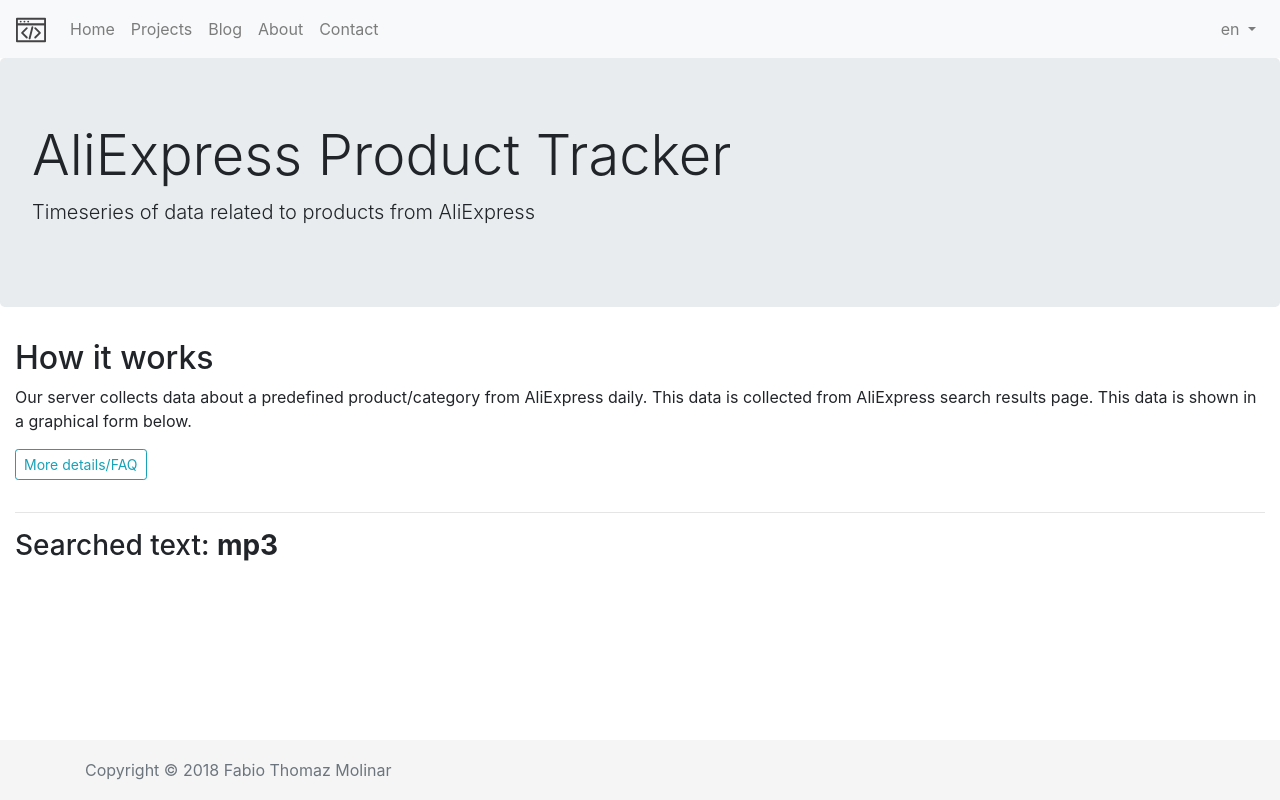
After one commit to fabiomolinar/website, a Django app: page /projects/ali/tracker/ in a window 1280 px wide. The commit adds this page. Run offline with Django 3.2, Linux system fonts and the light colour scheme; data that the repository does not hold is empty; parts of the project's set-up code (start-up, migrations or seed data) failed here and were passed over; some libraries are stand-ins or nearby versions.

Commit message:
Started adding the tracker view.

```diff
--- a/website/ali/models.py
+++ b/website/ali/models.py
@@ -8,6 +8,7 @@
 from django.contrib.postgres import fields as postgres_fields
 from django.utils.translation import gettext as _
 from django.utils import timezone
+from django.conf import settings
 
 class SearchManager(models.Manager):
     """Manager with table-wide methods for the general search type results class"""
@@ -48,22 +49,41 @@
             (True, True) if listened for empty results payload
         """
         import select
-        from django.db import connection as conn
-        with conn.cursor() as curs:
-            curs.execute("LISTEN ali_search;")
-            timeout = timezone.now() + timezone.timedelta(0, search_timeout)
-            while timezone.now() < timeout:
-                time_diff = timeout - timezone.now()
-                if select.select([conn], [], [], float(time_diff.seconds)) == ([], [], []):
-                    return False, None
+        import psycopg2
+        import psycopg2.extensions
+
+        from django.conf import settings
+
+        db_data = settings.DATABASES['ali']
+        listened = None
+        returned_empty = None
+
+        conn = psycopg2.connect(dbname=db_data['NAME'], user=db_data['USER'], password=db_data['PASSWORD'], host=db_data['HOST'], port=db_data['PORT'])
+        conn.set_isolation_level(psycopg2.extensions.ISOLATION_LEVEL_AUTOCOMMIT)
+        curs = conn.cursor()
+        curs.execute("LISTEN ali_search;")
+
+        timeout = timezone.now() + timezone.timedelta(0, search_timeout)
+        while timezone.now() < timeout:
+            time_diff = timeout - timezone.now()
+            if select.select([conn], [], [], float(time_diff.seconds)) == ([], [], []):
+                listened = False
+                timeout = timezone.now()
+            else:
                 conn.poll()
                 while conn.notifies:
                     notify = conn.notifies.pop(0)
                     if notify.payload == search_text:
-                        return True, False
+                        listened = True
+                        returned_empty = False
+                        timeout = timezone.now()
                     if notify.payload == 'search request returned empty':
-                        return True, True
-        return False, None
+                        listened = True
+                        returned_empty = True
+                        timeout = timezone.now()
+        curs.close()
+        conn.close()
+        return listened, returned_empty
 
 class Search(models.Model):
     """Data returned from crawling a search results page from Ali"""
@@ -141,3 +161,29 @@
         if scrapyd_request.status_code == 200:
             return True
         return False
+
+class TrackerManager(models.Manager):
+    """Tracker manager"""
+
+    def get_current_search(self):
+        """Function to define which text is to be used for the tracker"""
+
+        text_to_search = "mp3"
+        if settings.ALI_DEFAULT_TRACKER:
+            text_to_search = settings.ALI_DEFAULT_TRACKER
+        # Get new value if one is defined on the DB
+        query = self.order_by('-id')
+        if query.count() != 0:
+            text_to_search = query[0].search_text
+        return text_to_search
+
+class Tracker(models.Model):
+    """
+    DB to keep track of item currently being used to feed the tracker view
+    and to store which ones have been used before.
+    """
+
+    objects = TrackerManager()
+
+    search_text = models.TextField(verbose_name="text used on the search query")
+    date_created = models.DateTimeField(verbose_name="date created", auto_now_add=True)
--- a/website/ali/static/ali/script.js
+++ b/website/ali/static/ali/js/search.js
@@ -1,4 +1,4 @@
-var _ali = (function(toast){
+var _aliSearch = (function(toast){
     // Initialization
     window.onload = function(){
         $('[data-toggle="tooltip"]').tooltip();
--- /dev/null
+++ b/website/ali/static/ali/js/tracker.js
@@ -0,0 +1,33 @@
+var _aliTracker = (function(){
+    let spinner = $("#results_spinner");
+    let trackerForm = $("#form_request");
+    window.onload = function(){
+        spinner.removeClass("d-none");
+        trackerForm.submit();
+    }
+
+    trackerForm.submit(function(e){
+        e.preventDefault();
+        e.stopPropagation();
+        spinner.removeClass("d-none");
+
+        let formData = {
+            'search_text': $('input[name=search_text]').val(),
+            'csrfmiddlewaretoken': $('input[name=csrfmiddlewaretoken]').val()
+        }
+
+        $.ajax({
+            type: 'POST',
+            url: trackerForm.attr("action"),
+            data: formData,
+            dataType: 'json',
+            encode: true
+        }).done(function(data, textStatus, jqXHR){
+
+        }).fail(function(jqXHR, textStatus, errorThrown){
+
+        }).always(function(data){
+            spinner.addClass("d-none");
+        });
+    });
+})();
--- a/website/ali/templates/ali/search.html
+++ b/website/ali/templates/ali/search.html
@@ -163,5 +163,5 @@
 {% block scripts %}
     <!-- Toastr -->
     <script src="https://cdnjs.cloudflare.com/ajax/libs/toastr.js/latest/toastr.min.js"></script>
-    <script src="{% static 'ali/script.js' %}"></script>
+    <script src="{% static 'ali/js/search.js' %}"></script>
 {% endblock scripts %}
--- /dev/null
+++ b/website/ali/templates/ali/tracker.html
@@ -0,0 +1,70 @@
+{% extends "base/base.html" %}
+{% load i18n %}
+{% load static %}
+
+{% block title %}
+    Contact
+{% endblock title %}
+{% block description %}
+    <meta name="description" content="{% blocktrans %}Tracking data of products from AliExpress{% endblocktrans %}" />
+{% endblock description%}
+{% block keywords %}
+    <meta name="keywords" content="{% blocktrans %}AliExpress, Data, Statistics, Summary, Automatic{% endblocktrans %}" />
+{% endblock keywords%}
+{% block head %}
+    <!-- FontAwesome -->
+    <script defer src="https://use.fontawesome.com/releases/v5.6.1/js/all.js" integrity="sha384-R5JkiUweZpJjELPWqttAYmYM1P3SNEJRM6ecTQF05pFFtxmCO+Y1CiUhvuDzgSVZ" crossorigin="anonymous"></script>
+{% endblock head %}
+
+{% block base-content %}
+    <div class="jumbotron">
+        <h2 class="display-4">{% blocktrans %}AliExpress Product Tracker{% endblocktrans %}</h2>
+        <p class="lead">{% blocktrans %}Timeseries of data related to products from AliExpress{% endblocktrans %}</p>
+    </div>
+    <div class="container-fluid">
+        <div class="row flex-xl">
+            <div class="col-12 bd-content">
+                <h2>{% blocktrans %}How it works{% endblocktrans %}</h2>
+                <p>{% blocktrans %}Our server collects data about a predefined product/category from AliExpress daily. This data is collected from AliExpress search results page. This data is shown in a graphical form below.{% endblocktrans %}</p>
+                <p>
+                    <button class="btn btn-outline-info btn-sm" type="button" data-toggle="collapse" data-target="#FAQ" aria-expanded="false" aria-controls="FAQ">
+                        More details/FAQ
+                    </button>
+                </p>
+                <div class="collapse" id="FAQ">
+                    <div class="card card-body">
+                        <ul>
+                            <li>{% blocktrans %}Is data collected from all page results?{% endblocktrans %}</li>
+                            <ul>
+                                <li>{% blocktrans %}No. Data is collected only from the first page. That would not be polite to AliExpress and it would overload their server with undesirable requests.{% endblocktrans %}</li>
+                            </ul>
+                            <li>{% blocktrans %}Are any filters used while performing the search?{% endblocktrans %}</li>
+                            <ul>
+                                <li>{% trans "No." %}</li>
+                            </ul>
+                            <li>{% blocktrans %}Have questions or would like <strong>additional/new features</strong>?{% endblocktrans %}</li>
+                            <ul>
+                                {% url 'contact' as contact_url %}
+                                <li>{% blocktrans %}Get in <a href="{{ contact_url }}">contact</a>.{% endblocktrans %}</li>
+                            </ul>
+                        </ul>
+                    </div>
+                </div>
+            </div>
+        </div>
+        <hr>
+        <div class="row flex-xl">
+            <div class="col-12 bd-content">
+                <h3>Searched text: <strong id="searchText">{{ search_text }}</strong></h3>
+                <p id="results_spinner" class="text-center d-none"><span class="fas fa-spinner fa-5x fa-spin" aria-hidden="true"></span></p>
+                <form action="{% url 'ali:get_tracker' %}" method="POST" id="form_request" class="d-none" novalidate>
+                    <input type="text" name="search_text" value="{{ search_text }}" disabled>
+                    {% csrf_token %}
+                </form>
+            </div>
+        </div>
+    </div>
+{% endblock base-content %}
+{% block scripts %}
+    <script src="{% static 'ali/js/tracker.js' %}"></script>
+{% endblock scripts %}
--- a/website/ali/urls.py
+++ b/website/ali/urls.py
@@ -7,5 +7,7 @@
 urlpatterns = [
     path('', views.index, name='index'),
     path('search/', views.search, name='search'),
-    path('run-search', views.run_search, name='run_search')
+    path('run-search', views.run_search, name='run_search'),
+    path('tracker/', views.tracker, name='tracker'),
+    path('get-tracker', views.get_tracker, name='get_tracker')
 ]
--- a/website/ali/views.py
+++ b/website/ali/views.py
@@ -1,9 +1,3 @@
-import requests
-import psycopg2
-import psycopg2.extensions
-import select
-
-from django.utils import timezone
 from django.shortcuts import render, redirect
 from django.http import JsonResponse, HttpResponseBadRequest, HttpResponseServerError
 from django.conf import settings
@@ -11,6 +5,7 @@
 from django.utils.translation import gettext as _
 
 from ali.models import Search
+from ali.models import Tracker
 
 def index(request):
     respose = redirect('ali:search')
@@ -18,6 +13,14 @@
 
 def search(request):
     return render(request, 'ali/search.html')
+
+def tracker(request):
+    search_text = Tracker.objects.get_current_search()
+    return render(request, 'ali/tracker.html', {'search_text': search_text})
+
+# API
+def get_tracker(request):
+    return JsonResponse({'test': 'test'})
 
 def run_search(request):
     text_to_search = request.POST.get('text', None)
--- a/website/website/settings.py
+++ b/website/website/settings.py
@@ -173,6 +173,8 @@
 ALI_SEARCH_CACHE = 3
 # How many seconds to wait while listening for an event from the DB (in seconds)
 ALI_SEARCH_TIMEOUT = 15
+# Default tracker
+ALI_DEFAULT_TRACKER = 'mp3'
 
 # Celery
 CELERY_RESULT_BACKEND = 'django-db'
```
Also changed, not shown: website/ali/admin.py (+11 -1 lines), website/ali/tasks.py (+5 -3 lines), website/base/templates/base/index.html (+9 -0 lines), README.md, website/ali/locale/pt/LC_MESSAGES/django.po (added), website/ali/migrations/0004_tracker.py (added), website/base/locale/pt/LC_MESSAGES/django.po, website/base/static/base/images/website architecture.svg (added).
